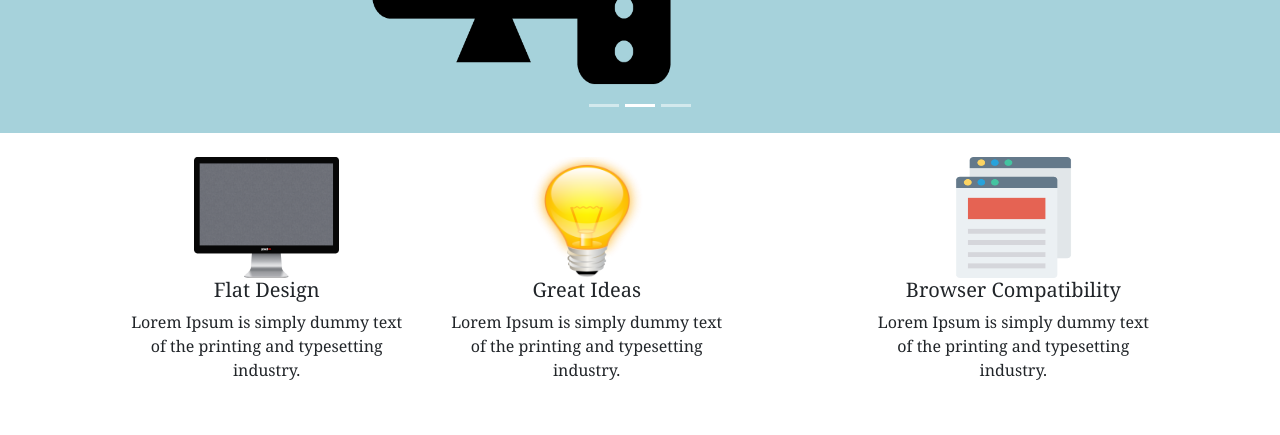
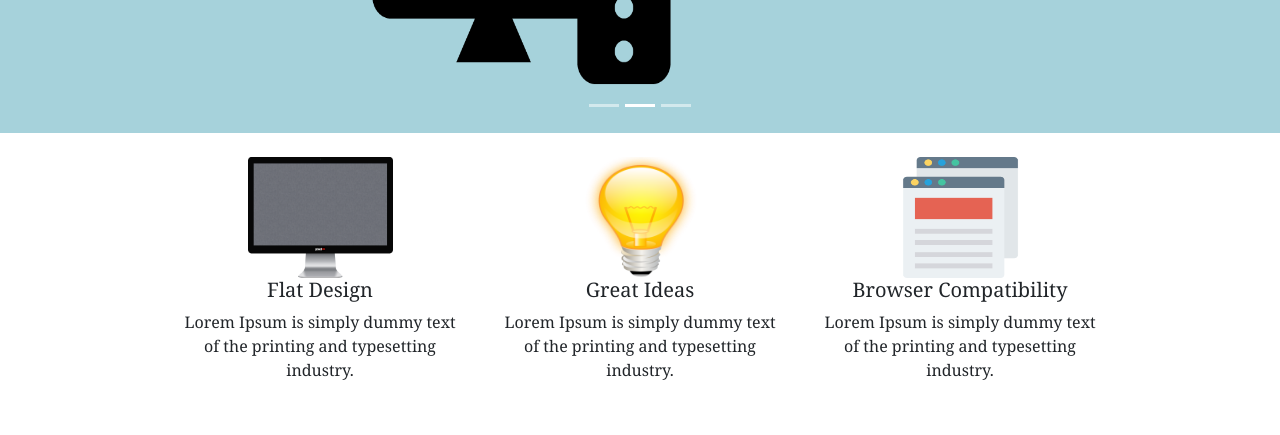
Before and after one commit to klax83/ColorfulFlat, a plain HTML site: page index.html in a window 1280 px wide. Shown: the part 305-740 px from the top of the page. Drawn offline with nearby package versions, Linux system fonts and the light colour scheme.

Commit message:
responsive

```diff
--- a/index.html
+++ b/index.html
@@ -107,7 +107,7 @@
 				<p class="">Lorem Ipsum is simply dummy text of the printing and typesetting industry.</p>
 			</div>
 
-			<div class="col-lg-3 col-md-4 col-sm-6 col-xs-12 mr-lg-auto mr-md-auto mx-sm-auto">
+			<div class="col-lg-3 col-md-4 col-sm-6 col-xs-12 mr-lg-auto mr-md-auto mx-sm-auto mx-xs-auto mx-md-0 mx-lg-0">
 
 				<img class="w-50 pt-4 h-50" src="img/webpage.png">
 				<h1 class="h5">Browser Compatibility</h1>
```
